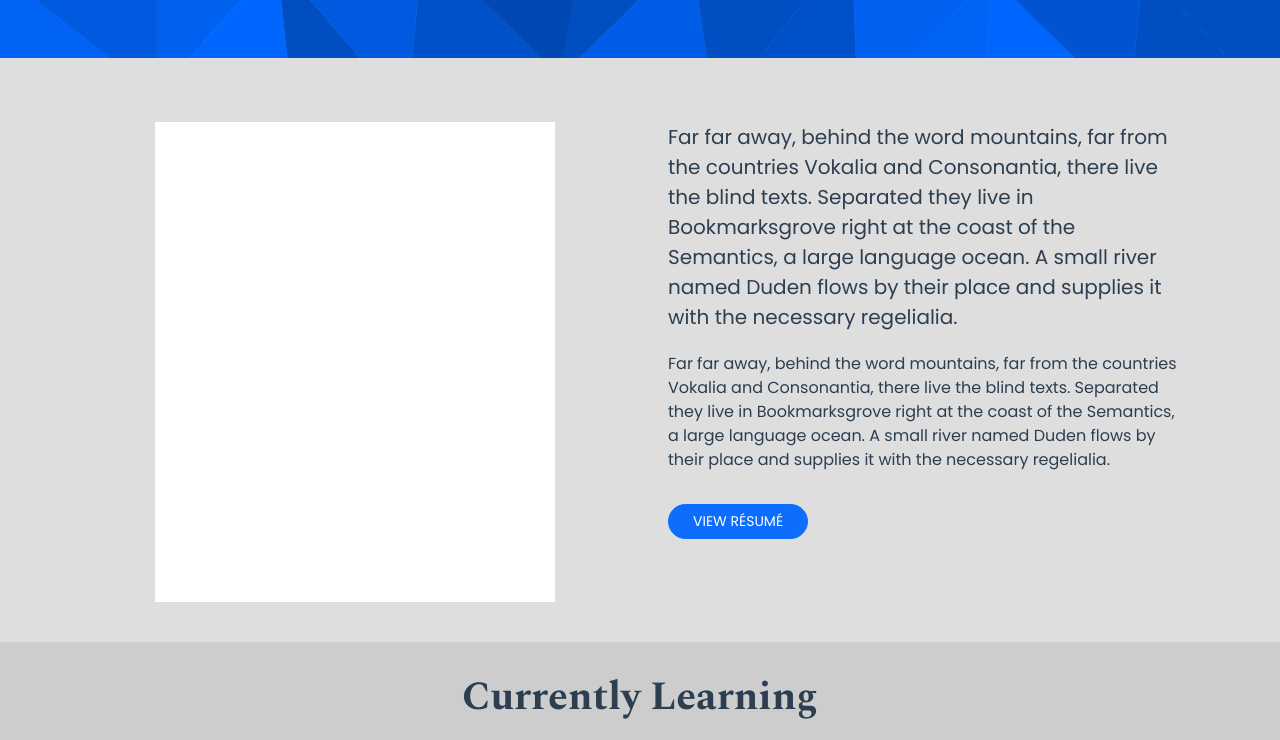
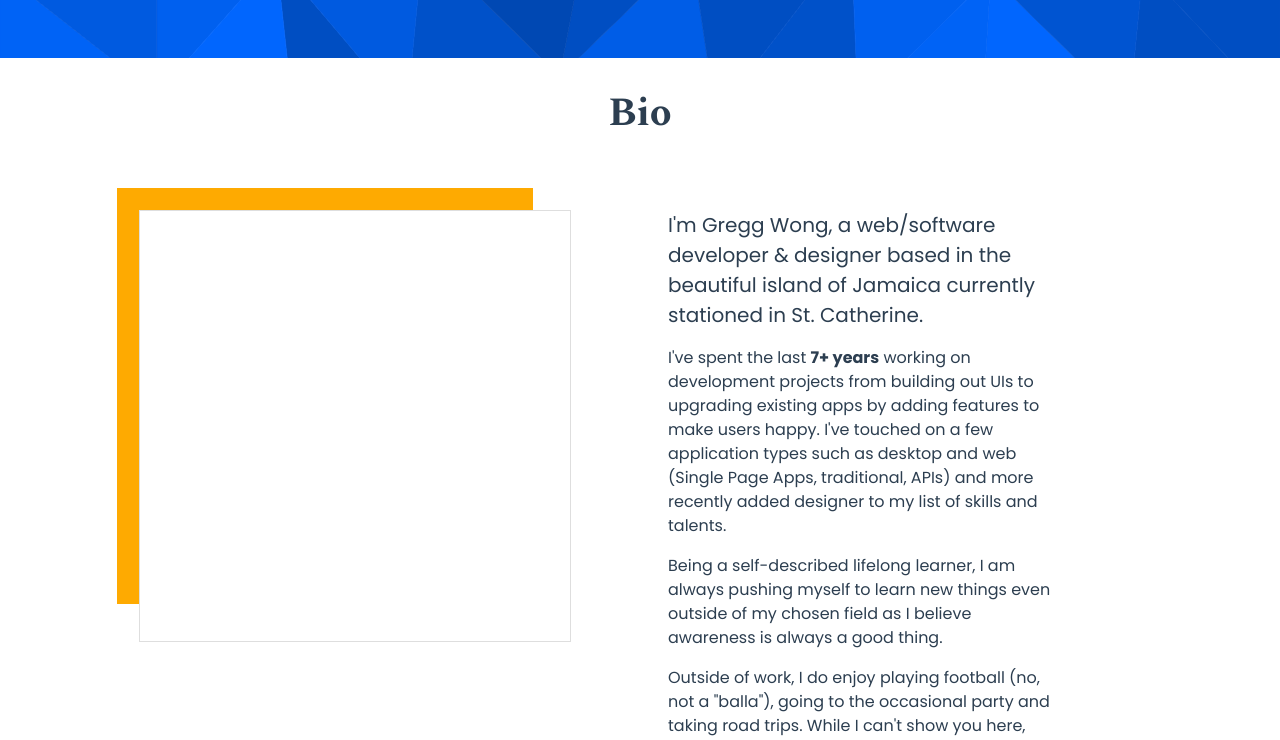
Before and after one commit to Jon-Mykal/personal-website, a Vue app: page /about in a window 1280 px wide. Shown: the part 240-980 px from the top of the page. Built offline with nearby package versions, Linux system fonts and the light colour scheme.

Commit message:
Add full bio, styling edits

```diff
--- a/src/views/AboutView.vue
+++ b/src/views/AboutView.vue
@@ -2,23 +2,27 @@
   <section class="about">
     <Hero pageTitle="About Me"/>
     <section class="bio py-3">
-      <div class="py-4"></div>
+      <h3 class="py-3">Bio</h3>
       <section class="container">
         <section class="row pb-2">
-          <section class="col-md-6 col-sm-12">
+          <section class="col-md-6 col-sm-12 py-5">
             <section class="wrapper d-flex px-3 flex-column align-items-center pb-3">
-              <section class="img-frame"></section>
+              <section class="img-frame gw--shadow-yellow-orange"></section>
             </section>
           </section>
-          <section class="col-md-6 col-sm-12">
-            <section class="wrapper d-flex px-3 flex-column pb-3 text-md-start">
-              <p class="fs-5">Far far away, behind the word mountains, far from the countries Vokalia and Consonantia, there live the blind texts.
-                Separated they live in Bookmarksgrove right at the coast of the Semantics, a large language ocean.
-                A small river named Duden flows by their place and supplies it with the necessary regelialia.</p>
-              <p class="pt-1">
-                Far far away, behind the word mountains, far from the countries Vokalia and Consonantia, there live the blind texts.
-                Separated they live in Bookmarksgrove right at the coast of the Semantics, a large language ocean.
-                A small river named Duden flows by their place and supplies it with the necessary regelialia.
+          <section class="col-md-6 col-sm-12 py-5">
+            <section class="wrapper d-flex px-3 flex-column pb-2 text-md-start">
+              <p class="fs-5 pb-0 align-self-center align-self-md-start gw--p-adjustment">I'm Gregg Wong, a web/software developer &amp; designer based in the beautiful island of Jamaica currently stationed in St. Catherine.</p>
+              <p class="pb-0 align-self-center align-self-md-start gw--p-adjustment">
+                  I've spent the last <strong>7+ years</strong> working on development projects from building out UIs to upgrading existing apps by adding features to make users happy.
+                  I've touched on a few application types such as desktop and web (Single Page Apps, traditional, APIs) and more recently added designer to my list of skills and talents.
+              </p>
+              <p class="pb-0 align-self-center align-self-md-start gw--p-adjustment">
+                  Being a self-described lifelong learner, I am always pushing myself to learn new things even outside of my chosen field as I believe awareness is always a good thing.
+              </p>
+              <p class="pb-0 align-self-center align-self-md-start gw--p-adjustment">
+                  Outside of work, I do enjoy playing football (no, not a "balla"), going to the occasional party and taking road trips.
+                  While I can't show you here, music is also a thing of mine as I write and sing along with playing the piano.
               </p>
             </section>
             <section class="d-flex px-3 justify-content-center justify-content-md-start justify-content-sm-center">
@@ -28,11 +32,11 @@
         </section>
       </section>
     </section>
-    <section class="learning py-3">
+    <section class="learning py-3 gw--bg-off-white-blue-pattern">
       <h3 class="py-3">Currently Learning</h3>
       <section class="container">
         <section class="row pb-2 justify-content-center">
-          <section class="col-12 col-md-8 col-lg-6">
+          <section class="col-12 col-md-8 col-lg-6 pt-4 pb-2">
           <Carousel :value="currentlyLearning" :numVisible="1" :circular="true">
             <template #item="slotProps">
               <section class="pb-5">
@@ -91,19 +95,20 @@ export default {
 </script>
 
 <style scoped>
-.bio {
+/* .bio {
   background: #dedede;
 }
 
 .learning {
   background: #cdcdcd;
 
-}
+} */
 
 .img-frame {
-  height: 30rem;
-  width: 25rem;
+  height: 27rem;
+  width: 27rem;
   background: white;
+  border: 1px solid #dedede;
 }
 .circle {
   height: 10rem;
```
